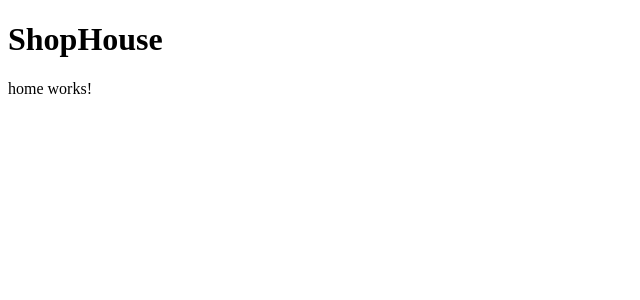
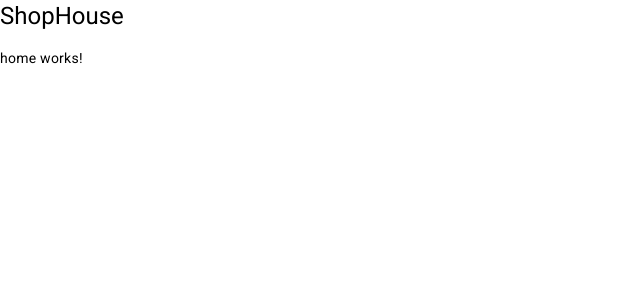
Before and after one commit to LydiaThamy/Mini-Project, an Angular app in the folder client/: page / in a window 1280 px wide. Shown: the top 300 px of the page, without its empty margins (0-640 px from the left). Built offline with nearby package versions, Linux system fonts and the light colour scheme.

Commit message:
add angular material

```diff
--- a/client/angular.json
+++ b/client/angular.json
@@ -25,6 +25,7 @@
               "src/assets"
             ],
             "styles": [
+              "@angular/material/prebuilt-themes/indigo-pink.css",
               "src/styles.css"
             ],
             "scripts": []
@@ -87,6 +88,7 @@
               "src/assets"
             ],
             "styles": [
+              "@angular/material/prebuilt-themes/indigo-pink.css",
               "src/styles.css"
             ],
             "scripts": []
--- a/client/package.json
+++ b/client/package.json
@@ -11,6 +11,7 @@
   "private": true,
   "dependencies": {
     "@angular/animations": "^16.1.0",
+    "@angular/cdk": "^16.2.2",
     "@angular/common": "^16.1.0",
     "@angular/compiler": "^16.1.0",
     "@angular/core": "^16.1.0",
--- a/client/src/app/app.module.ts
+++ b/client/src/app/app.module.ts
@@ -8,6 +8,7 @@
 import { FormsModule, ReactiveFormsModule } from '@angular/forms';
 import { HttpClientModule } from "@angular/common/http";
 import { ErrorComponent } from './component/error/error.component';
+import { BrowserAnimationsModule } from '@angular/platform-browser/animations';
 
 @NgModule({
   declarations: [
@@ -20,7 +21,8 @@
     AppRoutingModule,
     FormsModule,
     ReactiveFormsModule,
-    HttpClientModule
+    HttpClientModule,
+    BrowserAnimationsModule
   ],
   providers: [ClientService],
   bootstrap: [AppComponent]
--- a/client/src/index.html
+++ b/client/src/index.html
@@ -6,8 +6,11 @@
   <base href="/">
   <meta name="viewport" content="width=device-width, initial-scale=1">
   <link rel="icon" type="image/x-icon" href="favicon.ico">
+  <link rel="preconnect" href="https://fonts.gstatic.com">
+  <link href="https://fonts.googleapis.com/css2?family=Roboto:wght@300;400;500&display=swap" rel="stylesheet">
+  <link href="https://fonts.googleapis.com/icon?family=Material+Icons" rel="stylesheet">
 </head>
-<body>
+<body class="mat-typography">
   <app-root></app-root>
 </body>
 </html>
--- a/client/src/styles.css
+++ b/client/src/styles.css
@@ -1 +1,4 @@
 /* You can add global styles to this file, and also import other style files */
+
+html, body { height: 100%; }
+body { margin: 0; font-family: Roboto, "Helvetica Neue", sans-serif; }
```
Also changed, not shown: client/src/app/ng-material.module.ts (added, +124 -0 lines), 1 other file (tests, documents, lock files or other folders).
